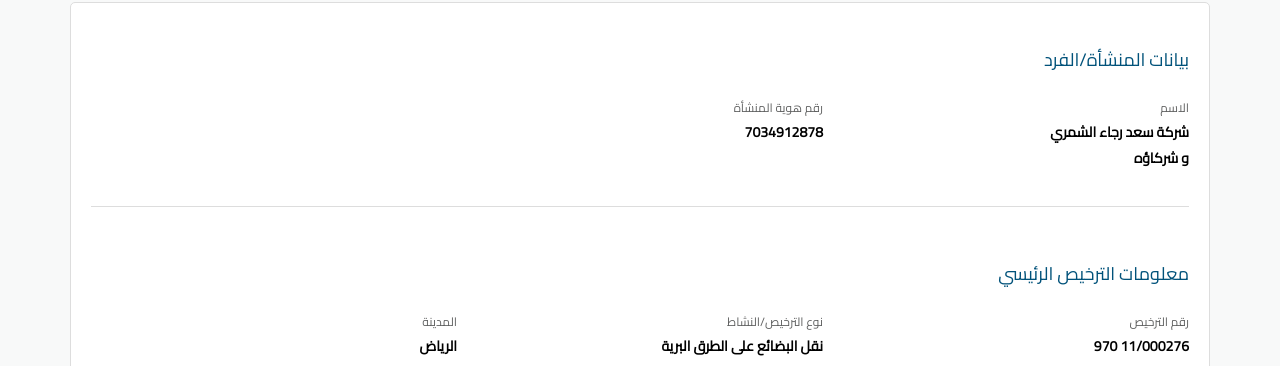
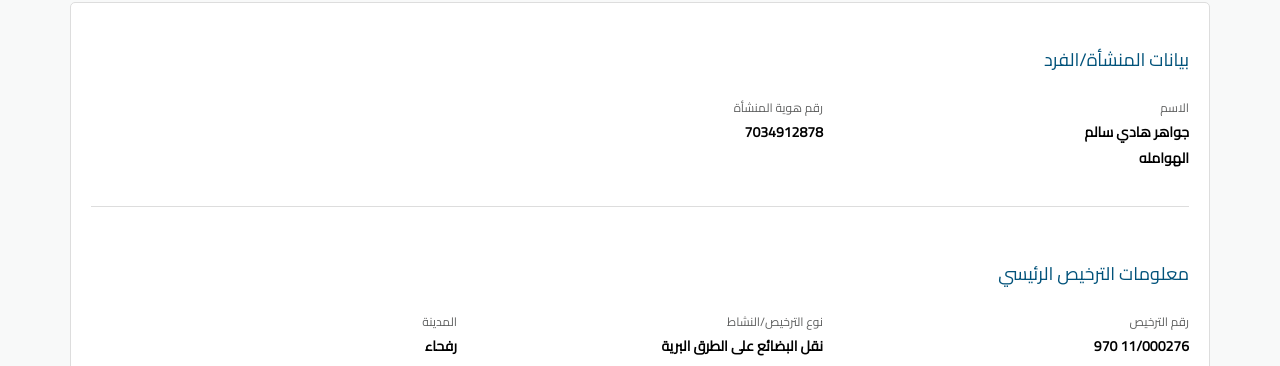
Before and after one commit to naql-sa-s-com4/2483102543, a plain HTML site: page index.html in a window 1280 px wide. Shown: the part 118-484 px from the top of the page. Drawn offline with Linux system fonts and the light colour scheme.

Commit message:
Update index.html

```diff
--- a/index.html
+++ b/index.html
@@ -19,7 +19,7 @@
                 <div class="section-content">
                     <div>
                         <div class="text">الاسم</div>
-                        <div class="last">شركة سعد رجاء الشمري  <br> و شركاؤه  </div>
+                        <div class="last">جواهر هادي سالم  <br> الهوامله   </div>
                     </div>
                     <div>
                         <div class="text">رقم هوية المنشأة</div>
@@ -44,7 +44,7 @@
                     </div>
                     <div>
                         <div class="text">المدينة</div>
-                        <div class="last">الرياض</div>
+                        <div class="last">رفحاء</div>
                     </div>
                     <div>
                         <div class="text">تاريخ الإصدار</div>
```
